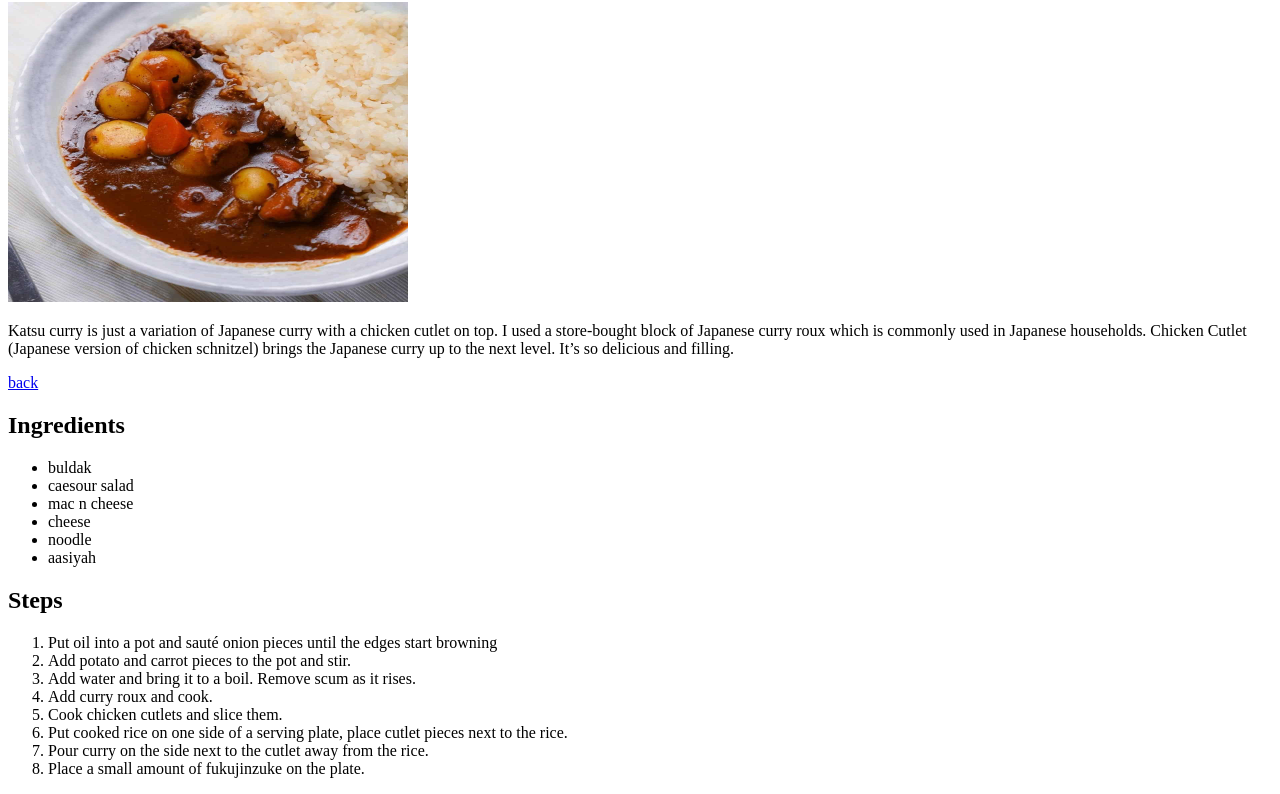
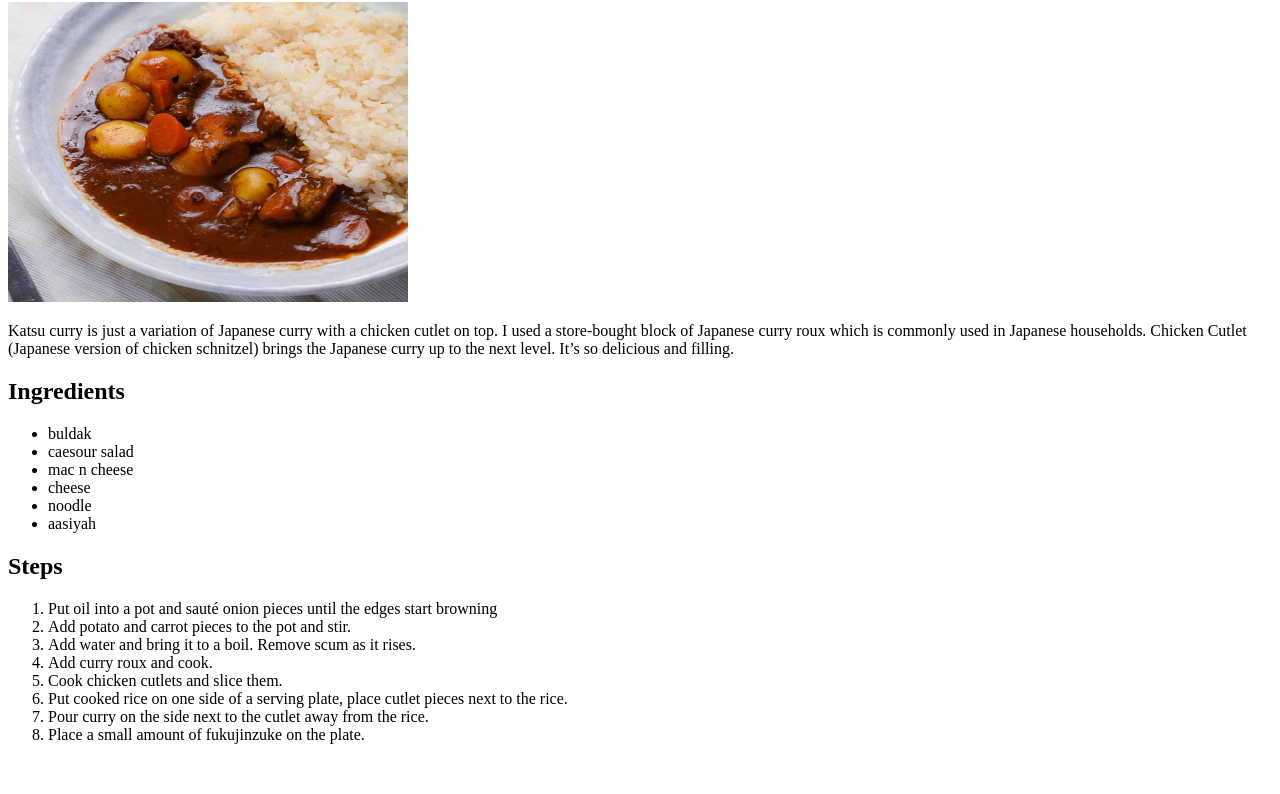
Before and after one commit to cybersalwa-glitch/odin_recipes, a plain HTML site: page recipes/japanese-curry.html in a window 1280 px wide. Shown: the part 104-898 px from the top of the page. After the commit the page ends 864 px from the top, so only its background shows below. Drawn offline with Linux system fonts and the light colour scheme.

Commit message:
removed the 2 backs from japaese curry page

```diff
--- a/recipes/japanese-curry.html
+++ b/recipes/japanese-curry.html
@@ -15,7 +15,6 @@
     commonly used in Japanese households. Chicken Cutlet (Japanese version of chicken
         schnitzel) brings the Japanese curry up to the next level. It’s so delicious and
         filling.</p>
-         <a href="../index.html">back</a>
          <h2>Ingredients</h2>
 
         <ul>
```
